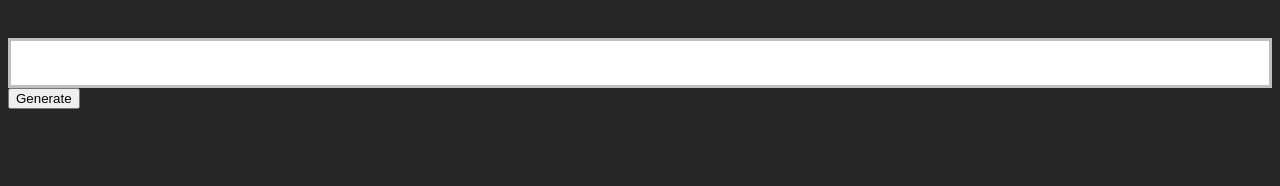
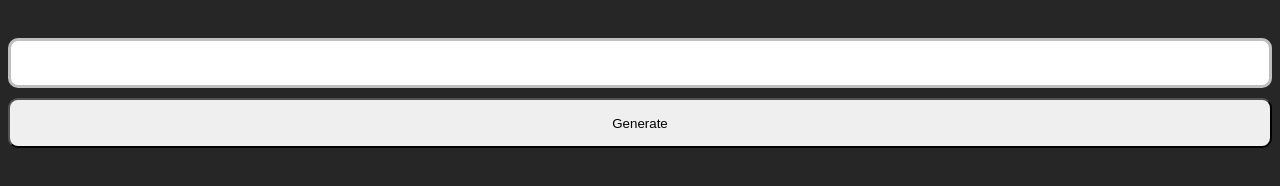
Before and after one commit to SemPruijs/MusicShareHub, a plain HTML site: page index.html in a window 1280 px wide. Drawn offline with Linux system fonts and the light colour scheme.

Commit message:
Button and input field now have round corners

```diff
--- a/main.css
+++ b/main.css
@@ -10,4 +10,12 @@ input[type=text] {
     border: 3px solid #bfbfbf;
     font-size: 30px;
     color: #7a7a7a;
+    border-radius: 10px;
 }
+
+button  {
+    margin-top: 10px;
+    width: 100%;
+    height: 50px;
+    border-radius: 10px;
+}
```
